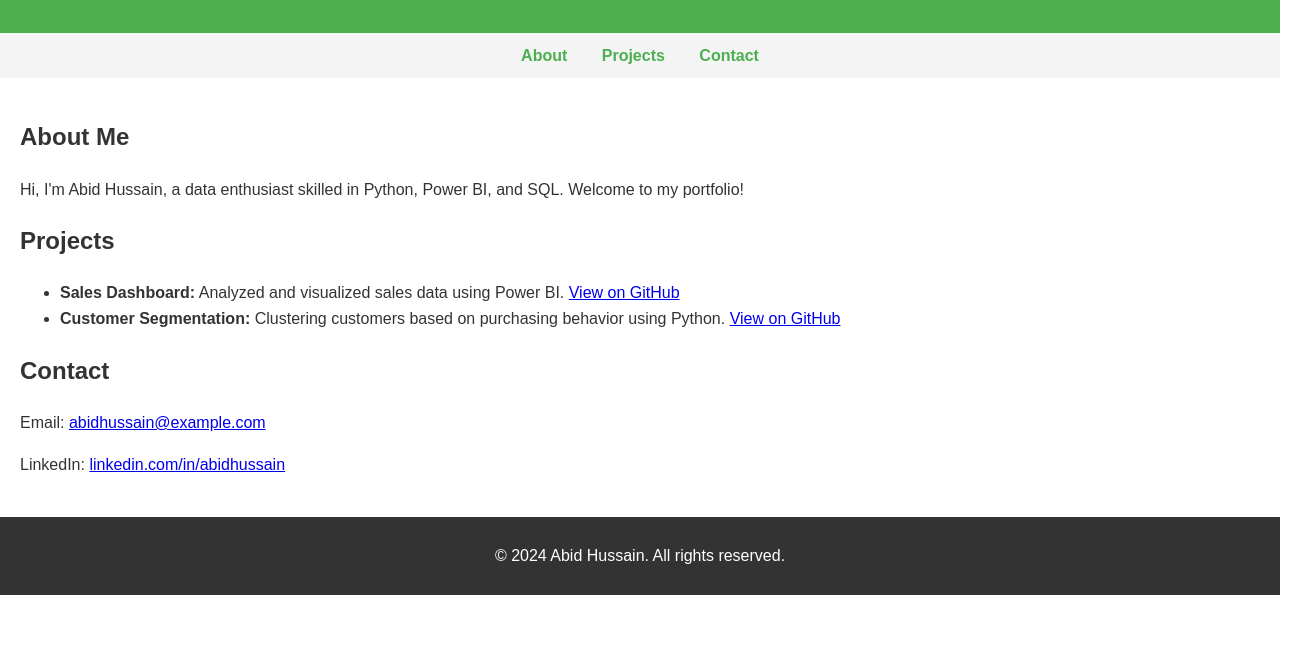
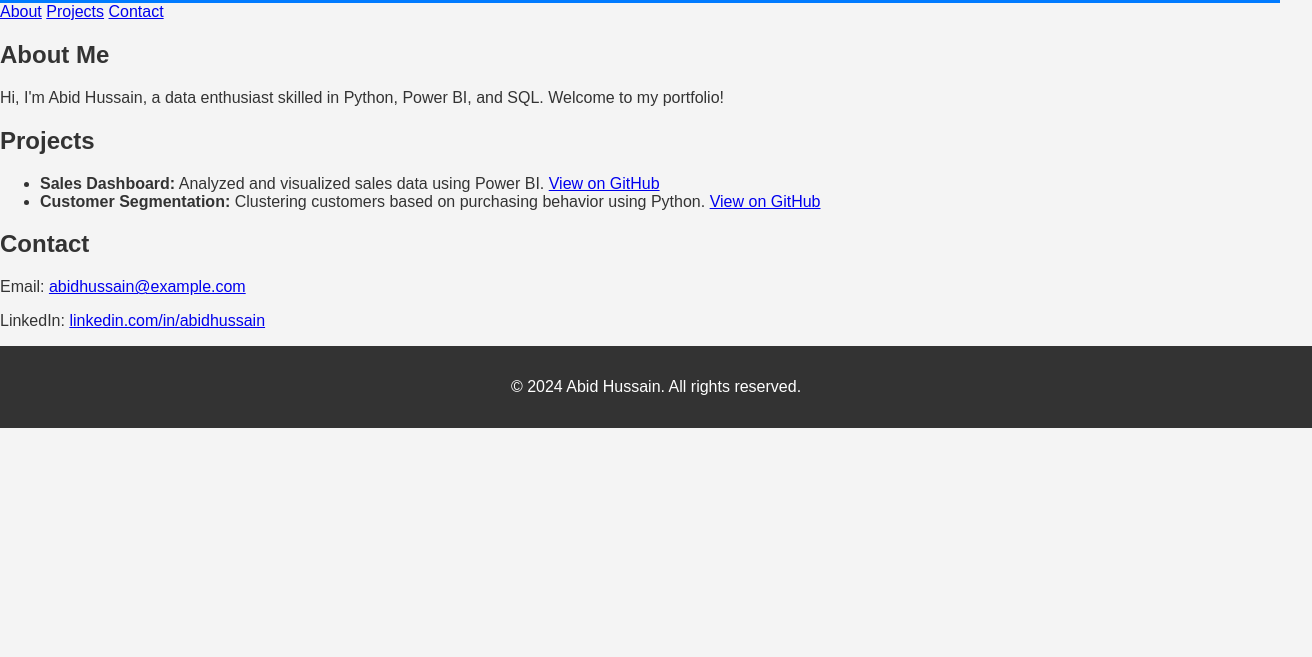
Before and after one commit to MalikAbidHussain/MalikAbidHussain, a plain HTML site: page index.html in a window 1280 px wide. Shown: the part 143-800 px from the top of the page, 1312 px wide, since content can reach past the window. Drawn offline with Linux system fonts and the light colour scheme; files that its build step writes are made by us from their sources.

Commit message:
Update style.css

```diff
--- a/style.css
+++ b/style.css
@@ -1,42 +1,62 @@
 body {
-    font-family: Arial, sans-serif;
-    line-height: 1.6;
+    font-family: sans-serif;
     margin: 0;
     padding: 0;
+    background-color: #f4f4f4;
     color: #333;
 }
 
 header {
-    background: #4CAF50;
+    background-color: #007bff;
     color: white;
-    padding: 20px 10px;
+    padding: 1em;
     text-align: center;
 }
 
-nav {
-    text-align: center;
-    padding: 10px 0;
-    background: #f4f4f4;
+.nav-button {
+    background-color: #007bff;
+    color: white;
+    border: none;
+    padding: 10px 20px;
+    font-size: 1em;
+    cursor: pointer;
+    margin: 10px;
 }
 
-nav a {
-    margin: 0 15px;
-    text-decoration: none;
-    color: #4CAF50;
-    font-weight: bold;
+.nav-menu {
+    display: none;
+    position: absolute;
+    background-color: white;
+    border: 1px solid #ccc;
+    box-shadow: 0 2px 4px rgba(0, 0, 0, 0.2);
+    z-index: 1;
 }
 
-main {
-    padding: 20px;
+.nav-menu a {
+    display: block;
+    padding: 10px 20px;
+    text-decoration: none;
+    color: #333;
 }
 
-section {
-    margin: 20px 0;
+.nav-menu a:hover {
+    background-color: #f0f0f0;
+}
+
+.container {
+    width: 80%;
+    margin: 20px auto;
+    padding: 20px;
+    background-color: white;
+    box-shadow: 0 2px 4px rgba(0, 0, 0, 0.1);
 }
 
 footer {
+    background-color: #333;
+    color: white;
     text-align: center;
-    padding: 10px 0;
-    background: #333;
-    color: white;
+    padding: 1em;
+    position: relative;
+    bottom: 0;
+    width: 100%;
 }
```
